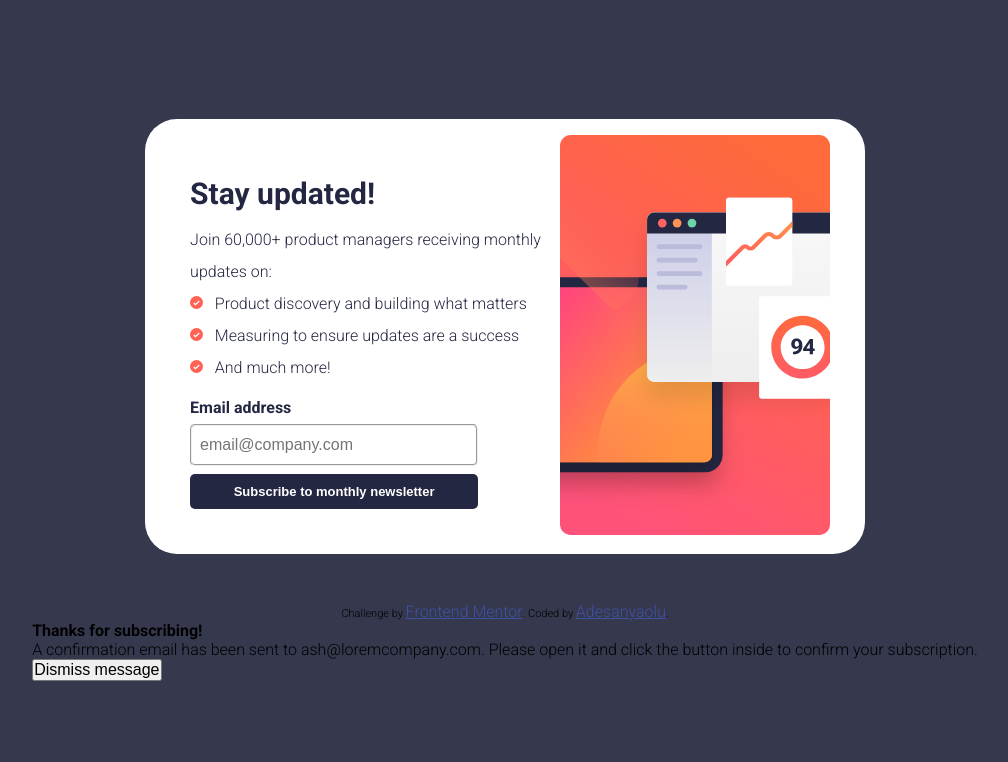
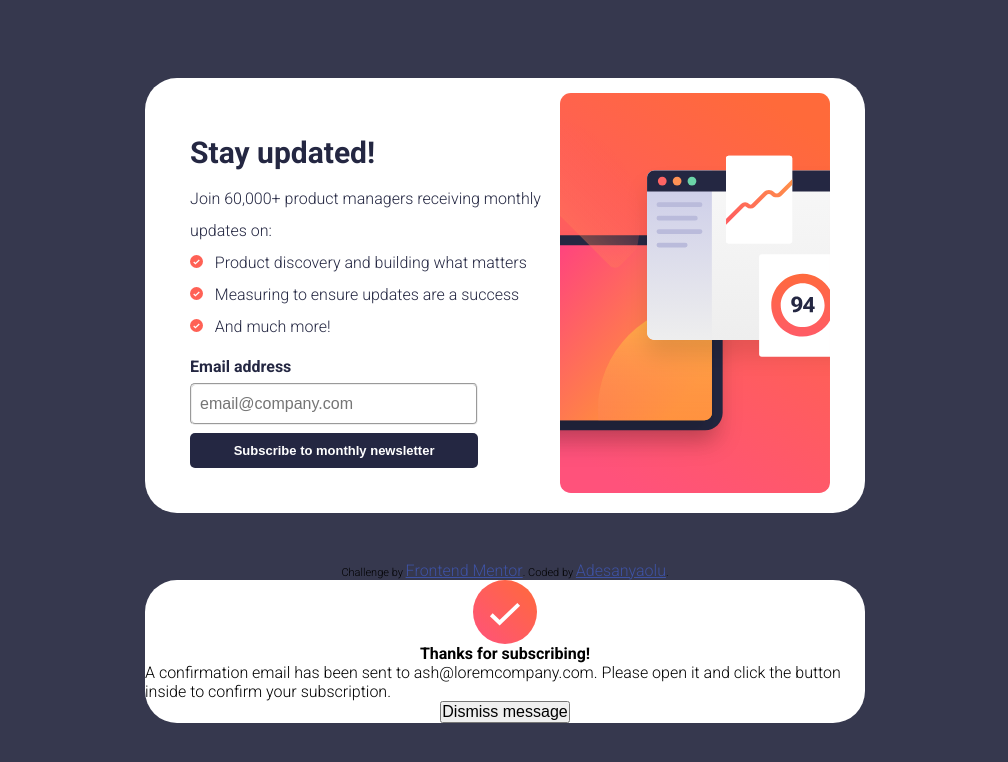
Before and after one commit to Adesanyaolu/newsletter-sign-up-with-success-message-main, a plain HTML site: page index.html in a window 1280 px wide. Shown: the whole page, without its empty margins (135-1143 px from the left). Drawn offline with Linux system fonts and the light colour scheme.

Commit message:
Switching to SCSS

```diff
--- a/assets/style.css
+++ b/assets/images/style.scss
@@ -25,7 +25,6 @@ body {
     border-radius: 2rem;
     width: 45rem;
     /* height: 70vh; */
-}
 
     .content {
         margin: 15px 10px;
@@ -38,6 +37,9 @@ body {
         font-size: smaller;
         padding: 30px 0px;
     }
+
+}
+
 
 .content h6 {
     font-size: 30px;
@@ -102,3 +104,16 @@ form button:hover {
 .attribution a {
     color: hsl(228, 45%, 44%);
 }
+
+/* Success State  */
+.success-state {
+    background-color: hsl(0, 0%, 100%);
+    position: relative;
+    display: flex;
+    flex-direction: column;
+    align-items: center;
+    justify-content: center;
+    border-radius: 2rem;
+    width: 45rem;
+    /* height: 70vh; */
+}
--- a/index.html
+++ b/index.html
@@ -9,7 +9,7 @@
 
   <link href="https://fonts.googleapis.com/css2?family=Roboto:wght@300;700&display=swap" rel="stylesheet">
   <!-- CSS Stylesheet -->
-  <link rel="stylesheet" href="/assets/style.css">
+  <link rel="stylesheet" href="/assets/css/style.css">
 
   <title>Frontend Mentor | Newsletter sign-up form with success message</title>
 </head>
@@ -60,6 +60,7 @@
 
    <!-- Success message start  -->
    <div class="success-state">
+    <img src="/assets/images/icon-success.svg" alt="">
     <h3> Thanks for subscribing! </h3>
     <p>
       A confirmation email has been sent to ash@loremcompany.com.
```
Also changed, not shown: assets/css/style.css (added). Lines whose indentation alone changed are shown as unchanged.
